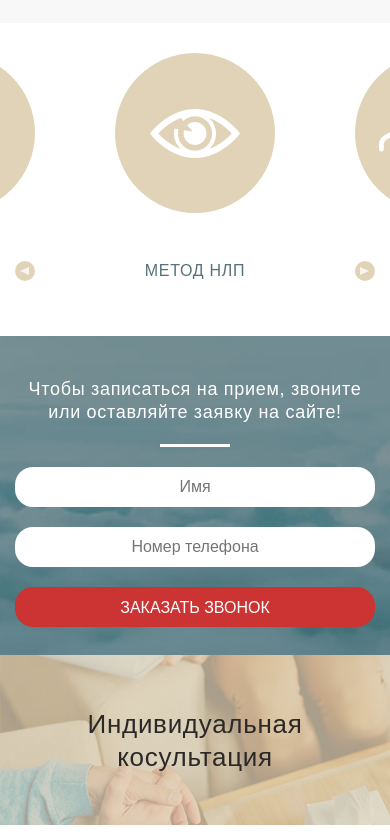
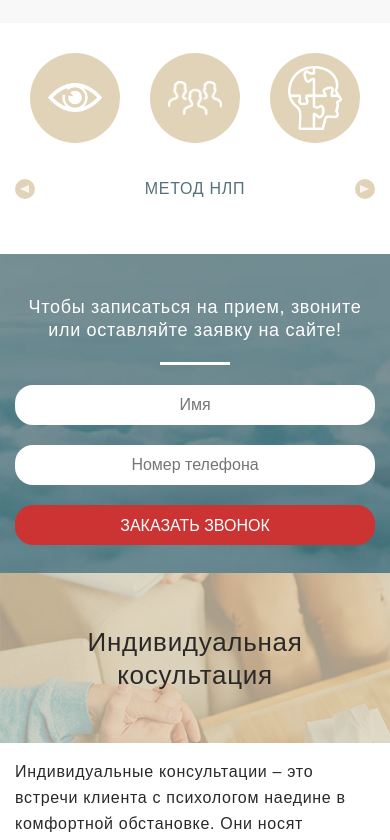
Before and after one commit to YuryKoropenko/koroljova, a website: page app/index.html in a window 390 px wide. Shown: the part 1500-2340 px from the top of the page. Drawn offline with Linux system fonts and the light colour scheme; a web font is replaced by a local one.

Commit message:
commit 18

```diff
--- a/app/index.html
+++ b/app/index.html
@@ -178,8 +178,8 @@
 											{
 												breakpoint: 636,
 												settings: {
-													slidesToShow: 1,
-													centerMode: true
+													slidesToShow: 3,
+													centerMode: false
 												}
 											}
 										]
--- a/sass/media.sass
+++ b/sass/media.sass
@@ -27,6 +27,18 @@
 		height: auto !important
 		.certificates__bottom
 			display: none
+	/**/
+
+@media only screen and (max-width : 636px)
+	.second
+		.services__icon
+			width: 90px
+			height: 90px
+			background-size: 60%
+		.services__item
+			padding-bottom: 16px
+		.services__slider
+			overflow: hidden !important
 	/**/
 
 @media only screen and (max-width : 762px)
```
Also changed, not shown: app/css/media.css.
